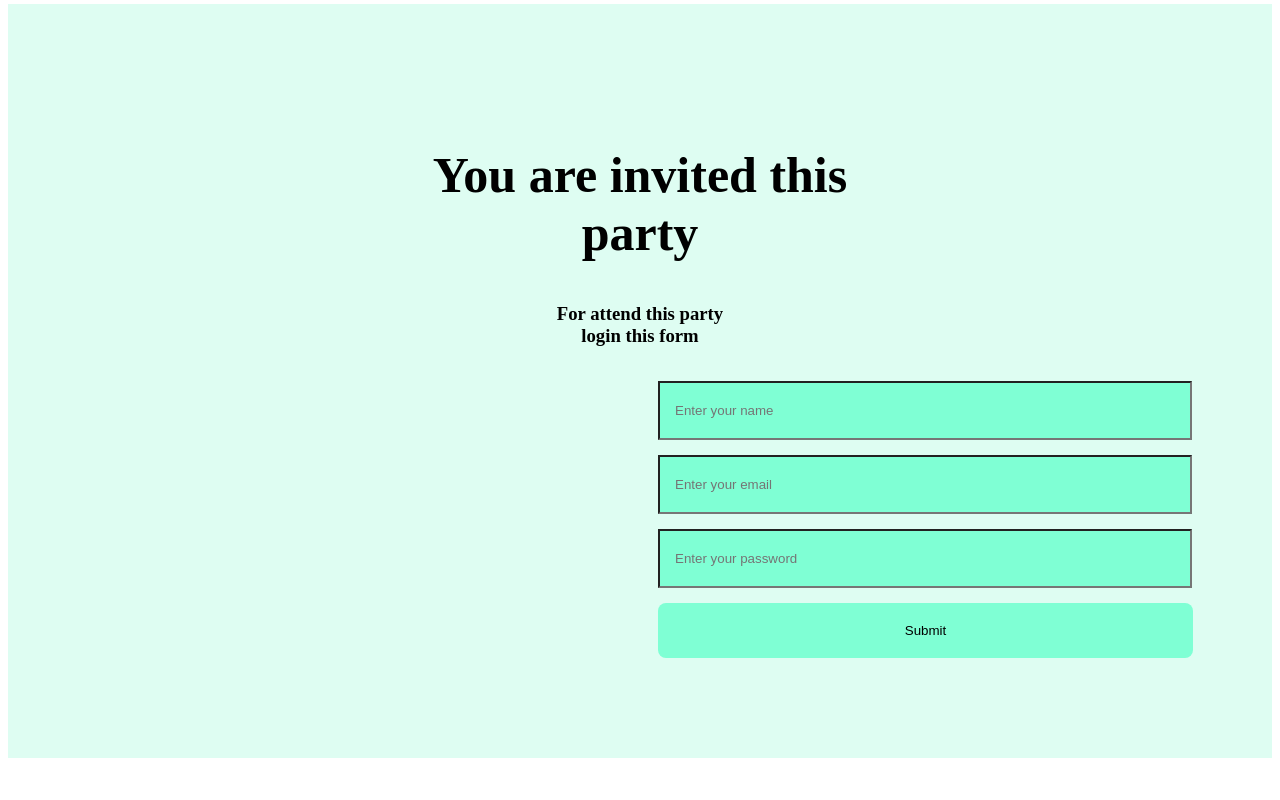
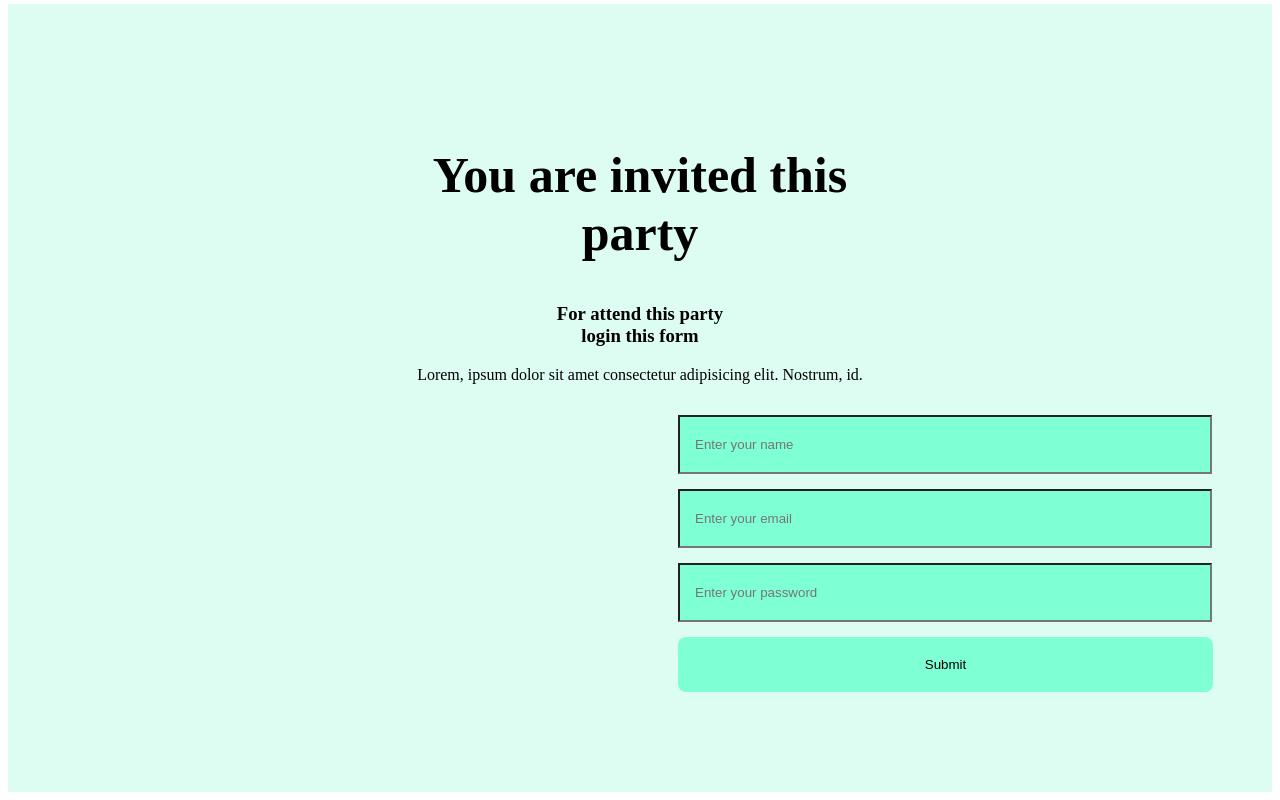
Before and after one commit to sifathossenshuvo/birthday, a plain HTML site: page index.html in a window 1280 px wide. Shown: the part 1695-2495 px from the top of the page. Before the commit the page ends 2461 px from the top, so only its background shows below. Drawn offline with Linux system fonts and the light colour scheme.

Commit message:
added the new style and html

```diff
--- a/index.html
+++ b/index.html
@@ -12,7 +12,8 @@
     <header class="header">
         <div class="name">
             <div class="descrip">
-                <h1 class="text font">Happy birthday to <br> <span class="span">Remain</span> and <span class="span">Rumissa</span></h1>
+                <h1 class="text font">Happy birthday to <br> <span class="span">Remain</span> and <span
+                        class="span">Rumissa</span></h1>
                 <h3 class="text">Now its time for your invitation</h3>
                 <p class="text">Lorem ipsum dolor sit amet consectetur adipisicing elit. <br>Aut nostrum eos odit quod,
                     nulla debitis. Eaque
@@ -36,19 +37,22 @@
                     aliquam mollitia ipsam nemo odit est in quisquam officiis <br>distinctio dolore nihil at, sint
                     voluptate
                     tempora, dignissimos culpa iste dolorem. Dicta assumenda <br> enim tempora pariatur culpa.</p>
-<button class="button-primary"><a href="https://www.facebook.com/profile.php?id=61556337363045">Facebook page</a></button>
+                <button class="button-primary"><a href="https://www.facebook.com/profile.php?id=61556337363045">Facebook
+                        page</a></button>
             </div>
         </section>
         <section class="loging">
             <div class="log">
                 <h1 class="text font" id="inv">You are invited this <br> party</h1>
                 <h3 class="texter">For attend this party <br>login this form</h3>
+                <p class="texter">Lorem, ipsum dolor sit amet consectetur adipisicing elit. Nostrum, id.</p>
 
                 <div class="input">
                     <input type="text" name="" id="" placeholder="Enter your name" required>
                     <input type="email" name="" id="" placeholder="Enter your email" required>
                     <input type="password" name="" id="" placeholder="Enter your password" required>
-   <a href=""><input style="width: 535px;" class="button-primary" type="submit" value="Submit" required></input></a>
+                    <a href=""><input style="width: 535px;" class="button-primary" type="submit" value="Submit"
+                            required></input></a>
                 </div>
 
             </div>
--- a/style.css
+++ b/style.css
@@ -57,7 +57,7 @@
 .input{
     display: flex;
     flex-direction: column;
-    margin-left: 550px;
+    margin-left: 570px;
 
 }
 .input input{
```
Lines whose indentation alone changed are shown as unchanged.
